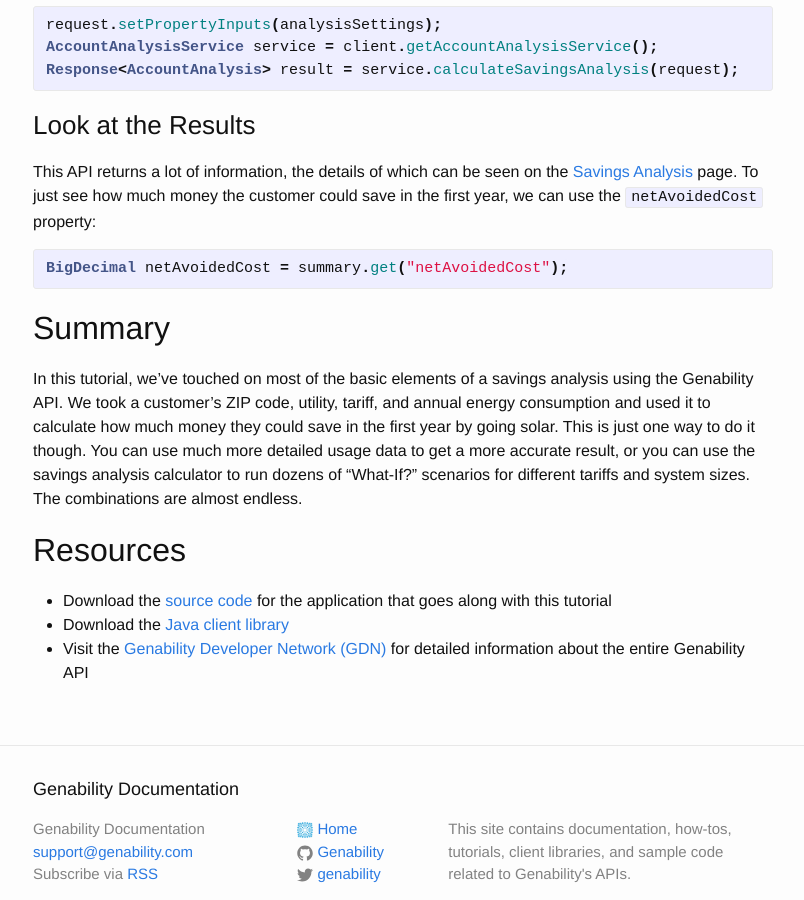
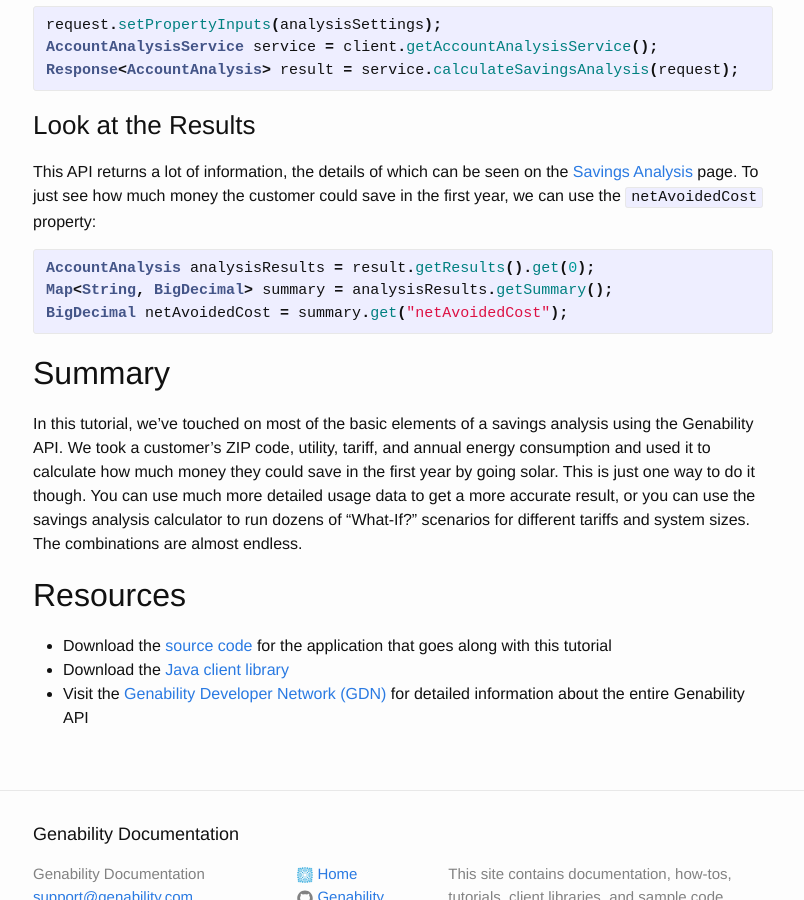
Before and after one commit to Genability/genability-java, a Jekyll site: the page built from tutorial.md, in a window 1280 px wide and 900 px high, scrolled down 7723 px. Shown: the whole window, without its empty margins (237-1041 px from the left). Built offline with Jekyll 4.4.1, drawn with Linux system fonts in a browser that asks for light colours.

Commit message:
Added more detail to reading the account analysis

```diff
--- a/tutorial.md
+++ b/tutorial.md
@@ -247,6 +247,8 @@
 This API returns a lot of information, the details of which can be seen on the [Savings Analysis](http://developer.genability.com/documentation/api-reference/switch-api/savings-analysis/#put-it-all-together) page. To just see how much money the customer could save in the first year, we can use the `netAvoidedCost` property:
 
 {% highlight java %}
+AccountAnalysis analysisResults = result.getResults().get(0);
+Map<String, BigDecimal> summary = analysisResults.getSummary();
 BigDecimal netAvoidedCost = summary.get("netAvoidedCost");
 {% endhighlight %}
 
```
Also changed, not shown: 1 other file.
